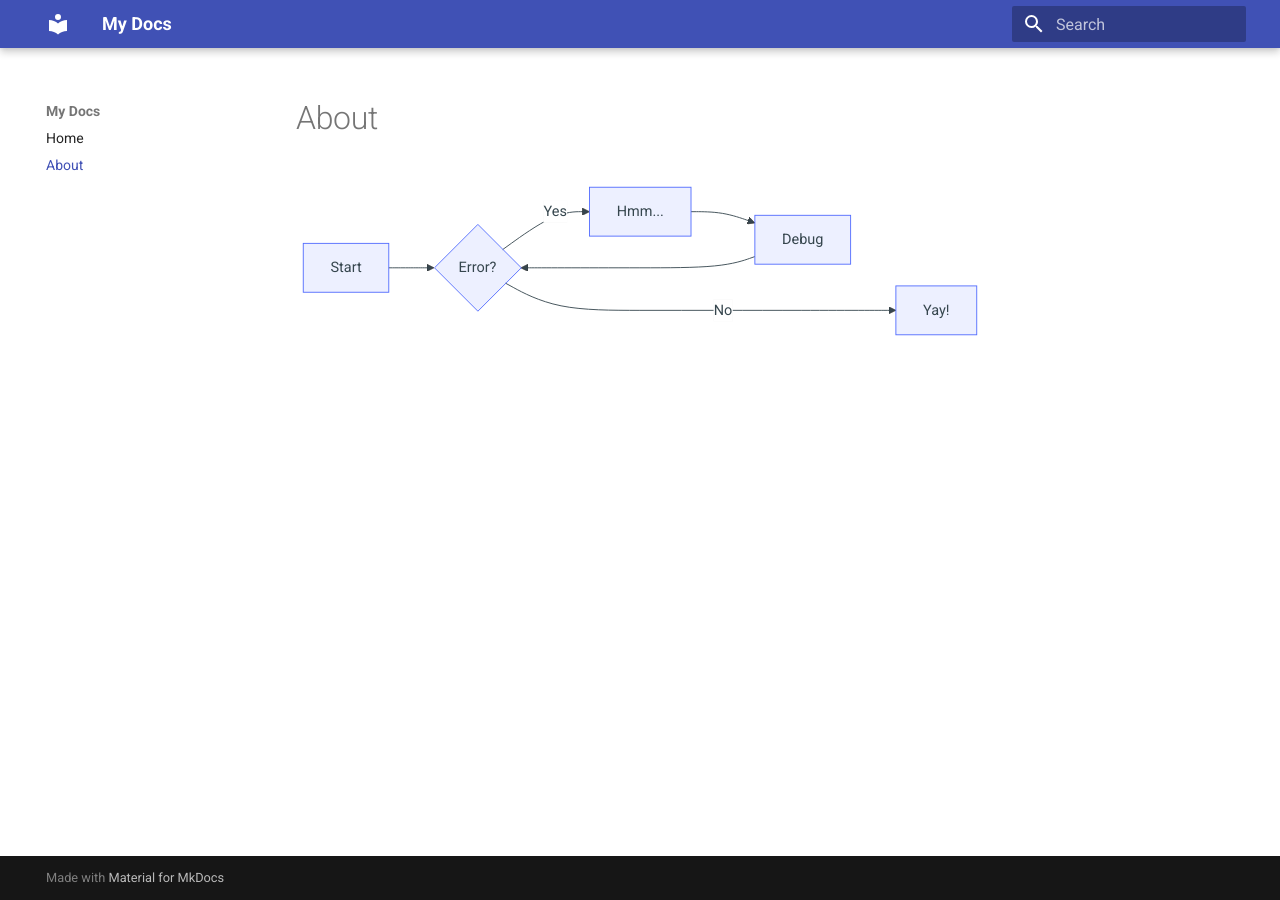
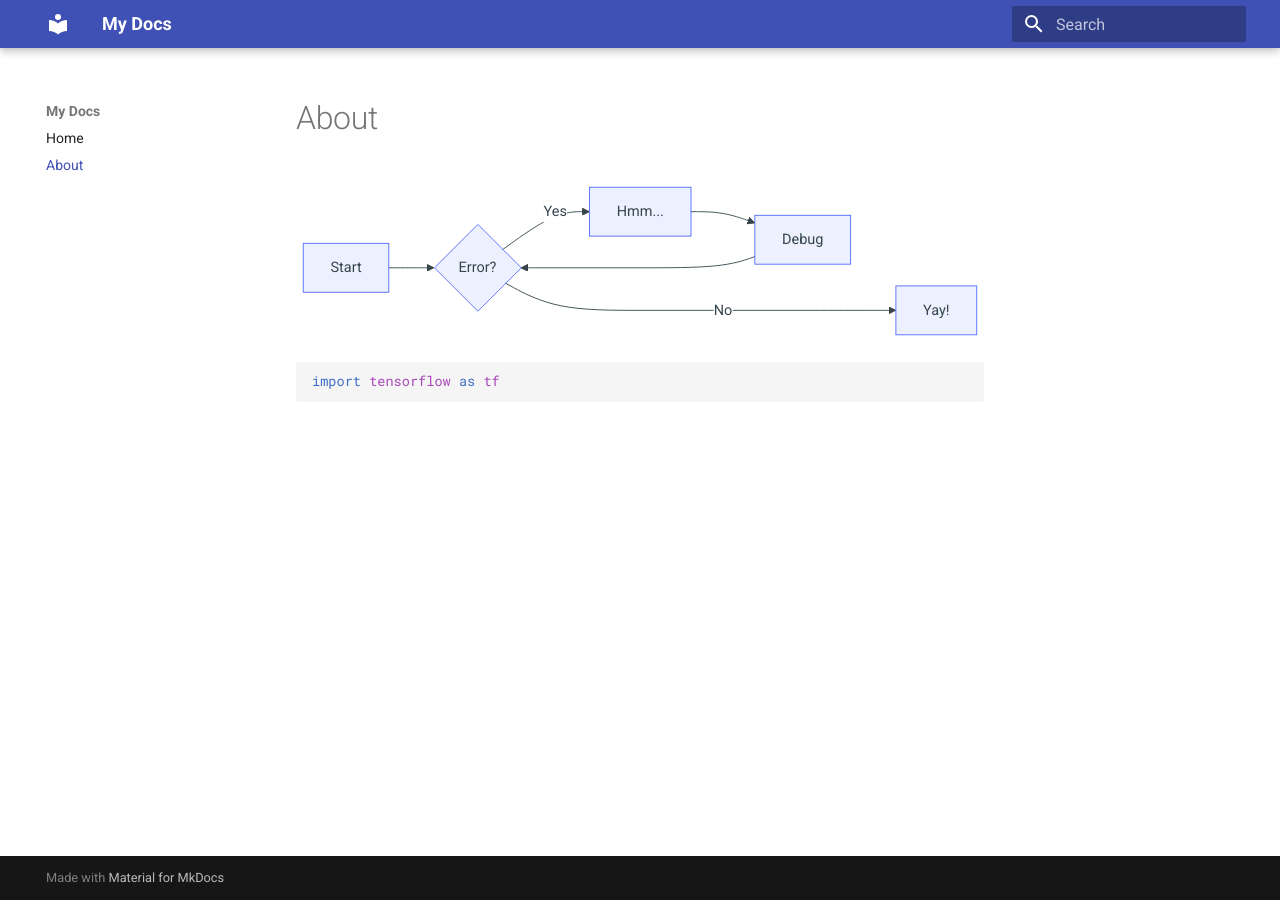
Before and after one commit to jsavko/Drone-CI-Test, an MkDocs documentation site: the page built from docs/about.md, in a window 1280 px wide. Built offline with MkDocs 1.6.1 and Material for MkDocs 9.7.7, drawn with Linux system fonts in a browser that asks for light colours.

Commit message:
more plugins

````diff
--- a/docs/about.md
+++ b/docs/about.md
@@ -6,3 +6,8 @@ graph LR
   D --> B;
   B ---->|No| E[Yay!];
 ```
+
+
+``` py
+import tensorflow as tf
+```
--- a/mkdocs.yml
+++ b/mkdocs.yml
@@ -6,8 +6,17 @@ nav:
     - About: about.md
 
 markdown_extensions:
+  - admonition
+  - pymdownx.details
+  - attr_list
   - pymdownx.superfences:
       custom_fences:
         - name: mermaid
           class: mermaid
           format: !!python/name:pymdownx.superfences.fence_code_format
+  - pymdownx.highlight:
+      anchor_linenums: true
+      line_spans: __span
+      pygments_lang_class: true
+  - pymdownx.inlinehilite
+  - pymdownx.snippets
````
